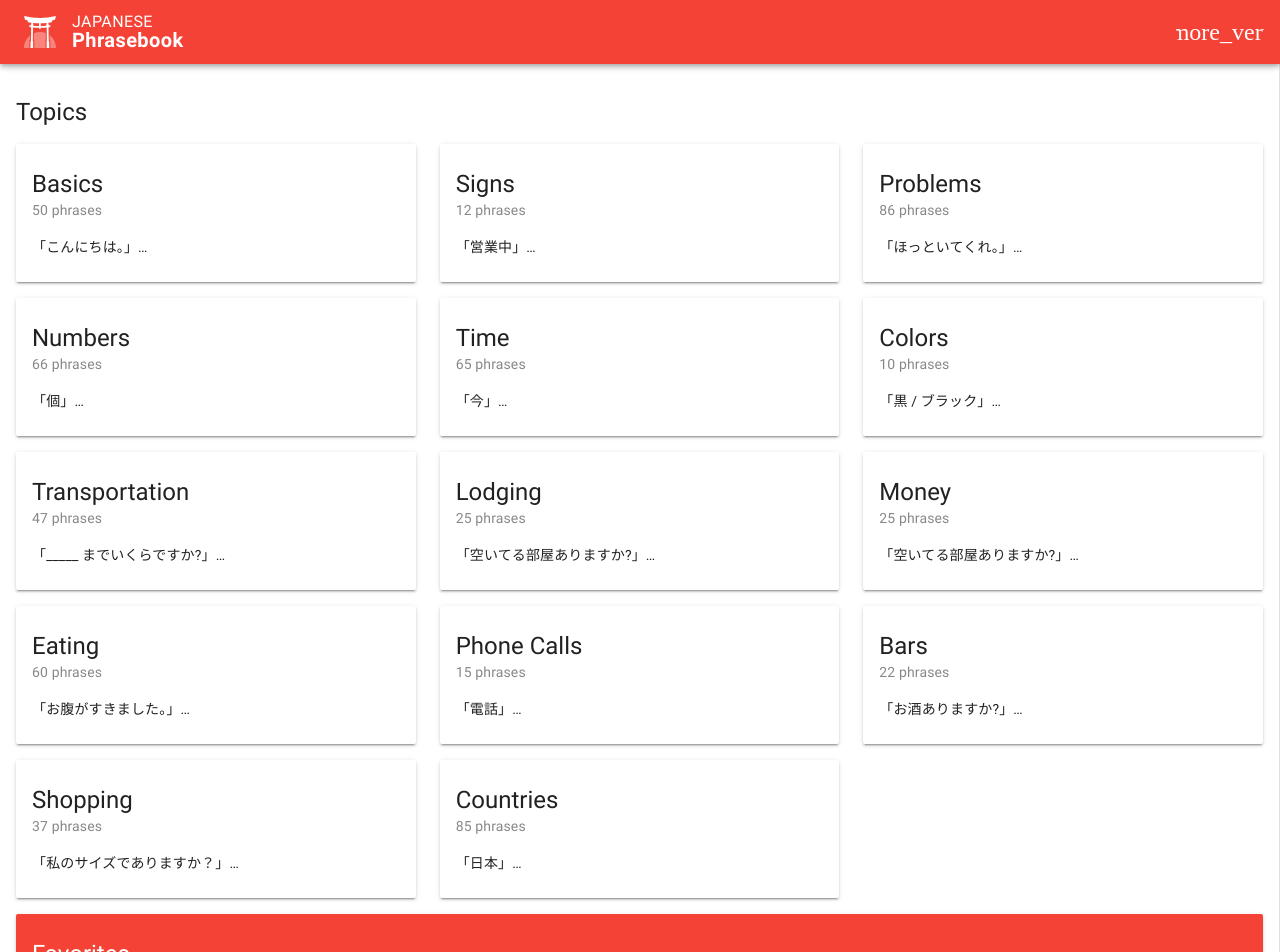
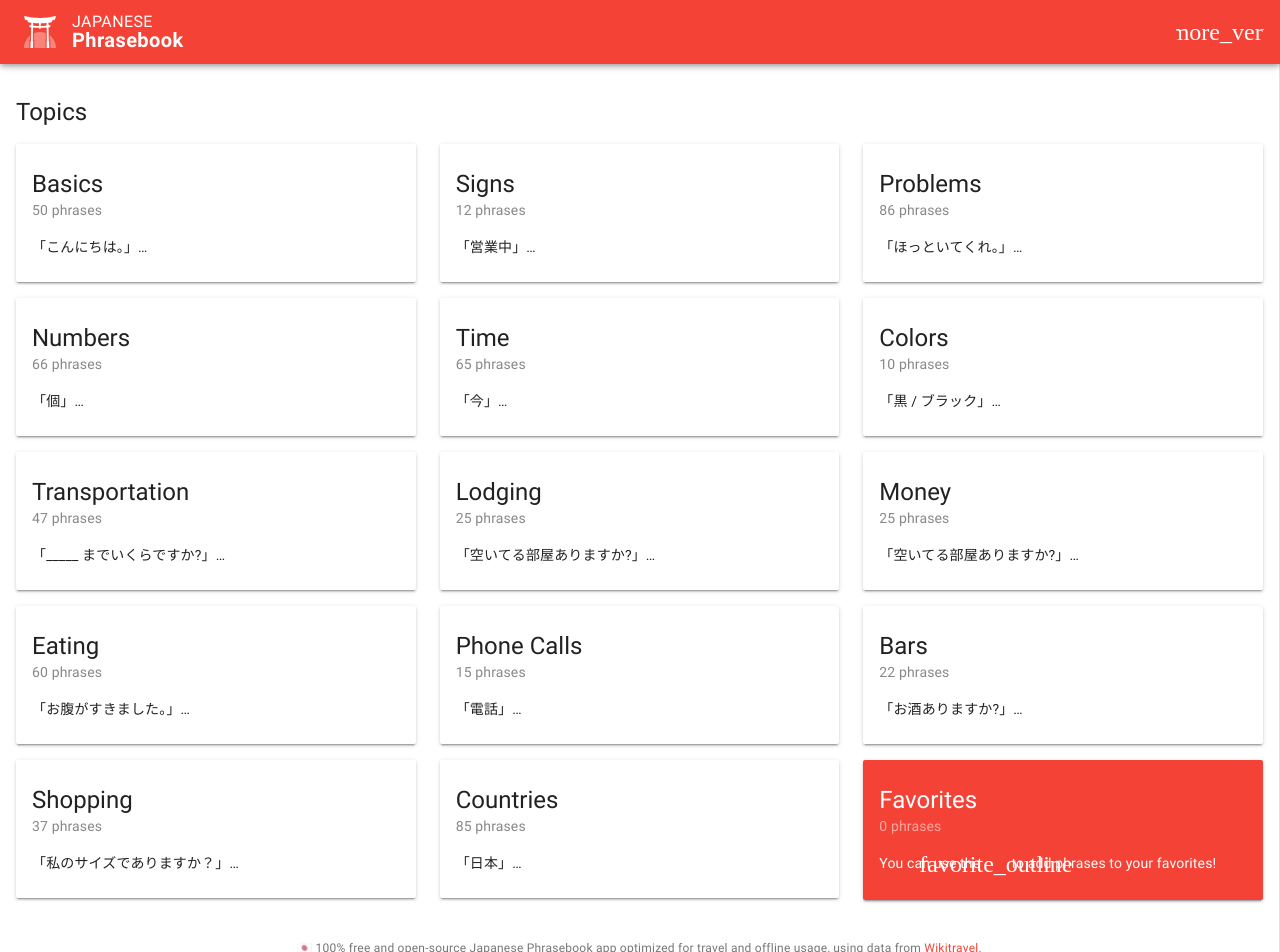
Before and after one commit to Lorti/phrasebook, a Vue app: page / in a window 1280 px wide. Shown: the top 952 px of the page. Built offline with nearby package versions, Linux system fonts and the light colour scheme; a web font is replaced by a local one.

Commit message:
Improve flow of favorites card

```diff
--- a/src/components/Sets.vue
+++ b/src/components/Sets.vue
@@ -22,7 +22,7 @@
         </router-link>
       </div>
 
-      <div class="md-layout-item md-size-100">
+      <div class="md-layout-item">
         <router-link :to="`/sets/favorites/`">
           <md-card md-with-hover class="md-primary">
             <md-ripple>
@@ -71,4 +71,9 @@ export default {
   .md-card {
     margin: 0 0 16px;
   }
+  .md-card-content {
+    overflow: hidden;
+    white-space: nowrap;
+    text-overflow: ellipsis;
+  }
 </style>
```
